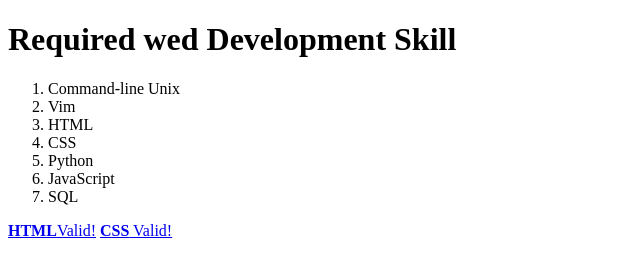
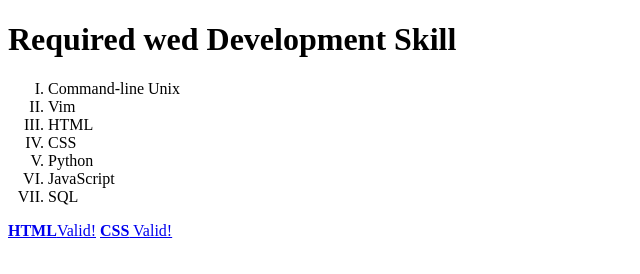
Before and after one commit to Lmarquez97/itd110, a plain HTML site: page gdw/ordered.html in a window 1280 px wide. Shown: the full height of the page, 0-640 px from the left. Drawn offline with Linux system fonts and the light colour scheme.

Commit message:
add change to ordered.html page

```diff
--- a/gdw/ordered.html
+++ b/gdw/ordered.html
@@ -8,7 +8,7 @@
 <h1>Required wed Development Skill</h1>
 </body>
 </html>
-<ol>
+<ol type="I">
 <li>Command-line Unix</li>
 <li>Vim</li>
 <li>HTML</li>
```
